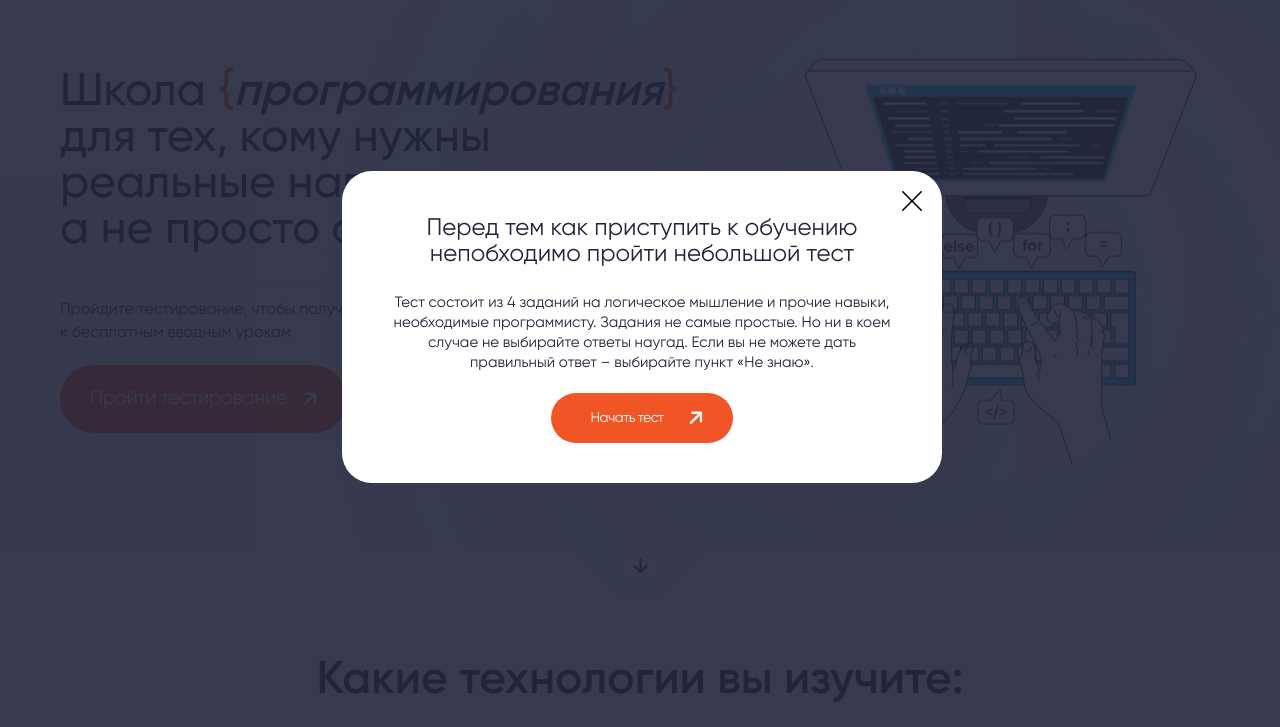
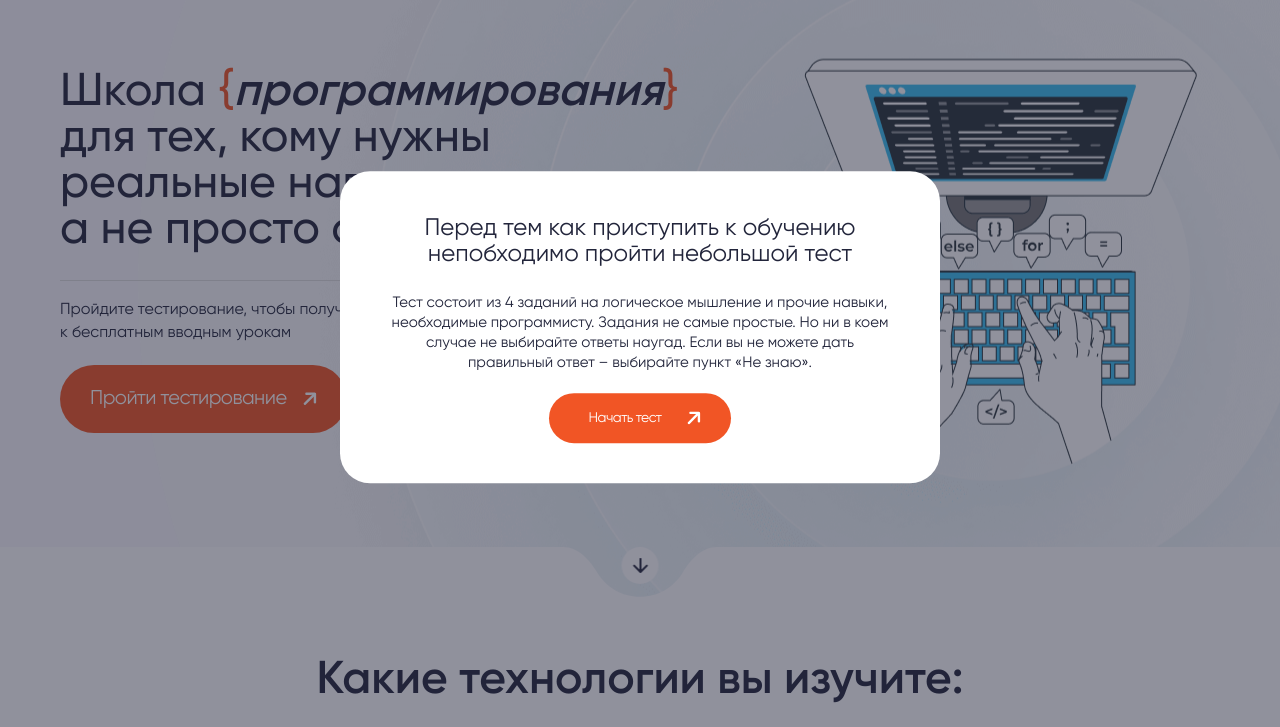
Before and after one commit to DStarky/coding-school, a website built with Vite: page index.html in a window 1280 px wide. Both pictures are taken after a click on the link "Пройти тестирование". Shown: the part 73-800 px from the top of the page. Built offline with nearby package versions, Linux system fonts and the light colour scheme; files whose address does not match are found by name.

Commit message:
wrote modal logic

```diff
--- a/index.html
+++ b/index.html
@@ -38,7 +38,7 @@
         сертификат
       </h1>
       <p class="hero__text">Пройдите тестирование, чтобы получить доступ к бесплатным вводным урокам</p>
-      <a class="hero__btn btn" data-graph-path="first">Пройти тестирование</a>
+      <a class="hero__btn btn start-test-button">Пройти тестирование</a>
     </div>
   </section>
   <section class="technology">
@@ -161,7 +161,7 @@
       </ul>
 
       <div class="education__cta">
-        <button class="education__button btn" data-graph-path="first">Начать обучение</button>
+        <button class="education__button btn start-test-button">Начать обучение</button>
         <p class="education__cta-text">Попробуйте, первые уроки бесплатны, но нужно пройти тестирование</p>
       </div>
     </div>
@@ -288,7 +288,7 @@
           знания,
           предусмотренные учебной программой.
         </p>
-        <button class="start__button btn" data-graph-path="first">Начать обучение</button>
+        <button class="start__button btn start-test-button">Начать обучение</button>
       </div>
     </div>
   </section>
@@ -341,11 +341,8 @@
     </div>
   </footer>
   <script type="module" src="/main.js"></script>
-  <div class="graph-modal">
-    <div class="graph-modal__container" role="dialog" aria-modal="true" data-graph-target="first">
-      <button class="btn-reset graph-modal__close js-modal-close" aria-label="Закрыть модальное окно"></button>
-      <div class="graph-modal__content">
-        <article class="test">
+  <div class="modals">
+    <article class="test modal modal-1">
       <div class="test__container">
         <div class="test__flex">
           <h5 class="test__title">Перед тем как приступить к обучению непобходимо пройти небольшой тест</h5>
@@ -355,16 +352,12 @@
             ни в коем случае не выбирайте ответы наугад. Если вы не можете дать правильный ответ – выбирайте пункт
             «Не
             знаю».</p>
-              <a class="test__btn btn" data-graph-path="second">Начать тест</a>
+          <a class="test__btn btn" id="to-2-modal">Начать тест</a>
         </div>
       </div>
     </article>
-      </div>
-    </div>
-    <div class="graph-modal__container" role="dialog" aria-modal="true" data-graph-target="second">
-      <button class="btn-reset graph-modal__close js-modal-close" aria-label="Закрыть модальное окно"></button>
-      <div class="graph-modal__content">
-        <article class="test">
+
+    <article class="test modal modal-2">
       <div class="test__container">
         <div class="test__flex">
           <div class="test__task">Задание №1</div>
@@ -393,17 +386,14 @@
                 <span class="test__option-text">Не знаю, не получается решить</span>
               </label>
             </div>
-                <a class="test__btn btn test__option-btn" data-graph-path="third">Ответить</a>
+            <a class="test__btn btn test__option-btn" id="to-3-modal">Ответить</a>
           </div>
         </div>
       </div>
     </article>
-      </div>
-    </div>
-    <div class="graph-modal__container" role="dialog" aria-modal="true" data-graph-target="third">
-      <button class="btn-reset graph-modal__close js-modal-close" aria-label="Закрыть модальное окно"></button>
-      <div class="graph-modal__content">
-        <article class="test">
+
+
+    <article class="test modal modal-3">
       <div class="test__container">
         <div class="test__flex">
           <div class="test__task">Задание №1</div>
@@ -422,12 +412,10 @@
               В этом задании проверялось ваше логическое мышление. Это критически важный навык
               для
               любого программиста.</strong></p>
-              <a class="test__btn btn test__option-btn js-modal-close">Конец</a>
+          <a class="test__btn btn test__option-btn js-modal-close" id="finish">Конец</a>
         </div>
       </div>
     </article>
-      </div>
-    </div>
   </div>
 
 </body>
--- a/main.js
+++ b/main.js
@@ -1,11 +1,9 @@
-import './src/libs/graph-modal/graph-modal.min.css';
-import './src/libs/graph-modal/graph-modal.min.js';
-
 import './src/styles/style.scss'
 import { toggleMenu } from './src/scripts/toggleMenu';
 import { closeMenu } from './src/scripts/closeMenu';
 import { gridLastChild } from './src/scripts/gridLastChild';
 import { playVideo } from './src/scripts/playVideo';
+import { modalLogic } from './src/scripts/modalLogic';
 
 const menu = document.querySelector('.menu');
 const navigation = document.querySelector('.navigation');
@@ -19,12 +17,13 @@ menu.addEventListener('click', () => {
 })
 
 document.addEventListener('click', function (event) {
-  const { target } = event;
-
-  if (!(navigation.contains(target) || menu.contains(target))) {
-    closeMenu(menu, navigation, entryButton, backdrop);
-  } else if (target.tagName === 'A' || target.tagName === 'BUTTON' && navigation.contains(target)) {
-    closeMenu(menu, navigation, entryButton, backdrop);
+  if (menu.classList.contains('change')) {
+    const { target } = event;
+    if (!(navigation.contains(target) || menu.contains(target))) {
+      closeMenu(menu, navigation, entryButton, backdrop);
+    } else if (target.tagName === 'A' || target.tagName === 'BUTTON' && navigation.contains(target)) {
+      closeMenu(menu, navigation, entryButton, backdrop);
+    }
   }
 });
 
@@ -32,5 +31,4 @@ document.addEventListener('click', function (event) {
 
 gridLastChild();
 playVideo();
-
-const modal = new GraphModal();
+modalLogic();
--- /dev/null
+++ b/src/scripts/modalLogic.js
@@ -0,0 +1,57 @@
+export const modalLogic = () => {
+
+  const firstModal = document.querySelector('.modal-1');
+  const secondModal = document.querySelector('.modal-2');
+  const thirdModal = document.querySelector('.modal-3');
+  const body = document.querySelector('body');
+  const modals = document.querySelectorAll('.modal');
+  const backdrop = document.querySelector('.backdrop');
+
+  const startTestButton = document.getElementById('to-2-modal');
+  const answerButton = document.getElementById('to-3-modal');
+  const finishButton = document.getElementById('finish');
+
+
+  // Открытие первого модального окна
+  const closeModalHandler = () => {
+    modals.forEach(modal => modal.classList.remove('modal-open'));
+
+    backdrop.classList.remove('change');
+    body.style.overflow = 'auto';
+  }
+
+  const openFirstModalHandler = () => {
+
+
+    if (firstModal) {
+      firstModal.classList.add('modal-open');
+      backdrop.classList.add('change');
+      body.style.overflow = 'hidden';
+      isModalOpen = true;
+    }
+  }
+
+  // Логика закрытия модального окна по клику вне зоны
+  backdrop.addEventListener('click', closeModalHandler);
+
+  // Получаем все кнопки, которые открывают стартовое модальное окно
+  const buttonsForStartTest = document.querySelectorAll('.start-test-button');
+
+  // Если они есть, Вешаем на них прослушиватель событий для открытия первого модального окна
+  if (buttonsForStartTest) {
+    buttonsForStartTest.forEach(button => button.addEventListener('click', openFirstModalHandler))
+  }
+
+  startTestButton.addEventListener('click', () => {
+    firstModal.classList.remove('modal-open');
+    secondModal.classList.add('modal-open');
+  })
+
+  answerButton.addEventListener('click', () => {
+    secondModal.classList.remove('modal-open');
+    thirdModal.classList.add('modal-open');
+  })
+
+  finishButton.addEventListener('click', closeModalHandler);
+
+}
--- /dev/null
+++ b/src/styles/components/_modal.scss
@@ -0,0 +1,11 @@
+.modal{
+
+}
+
+.modal-open{
+  position: fixed;
+  top: 50%;
+  left: 50%;
+  transform: translate(-50%, -50%);
+  z-index: 999;
+}
--- a/src/styles/components/_test.scss
+++ b/src/styles/components/_test.scss
@@ -151,35 +151,3 @@
     }
   }
 }
-
-
-.graph-modal__container {
-
-  // width: auto;
-  // margin: 0;
-  background-color: transparent;
-  border-radius: 0;
-  padding: 0;
-
-  @include _769 {
-    width: auto;
-  }
-
-}
-
-.graph-modal__close {
-  position: absolute;
-  right: 20px;
-  top: 20px;
-  outline: none;
-  border: none;
-
-  &:focus-visible {
-    outline: none;
-    border: none;
-  }
-}
-
-.graph-modal {
-  background-color: rgba(34, 37, 59, 0.9);
-}
--- a/src/styles/style.scss
+++ b/src/styles/style.scss
@@ -16,6 +16,7 @@
 @import './components/table';
 @import './components/backdrop';
 @import './components/test';
+@import './components/modal';
 
 @import './sections/hero';
 @import './sections/technology';
```
Also changed, not shown: src/libs/graph-modal/graph-modal.min.css (deleted), src/libs/graph-modal/graph-modal.min.js (deleted). Lines whose indentation alone changed are shown as unchanged.
